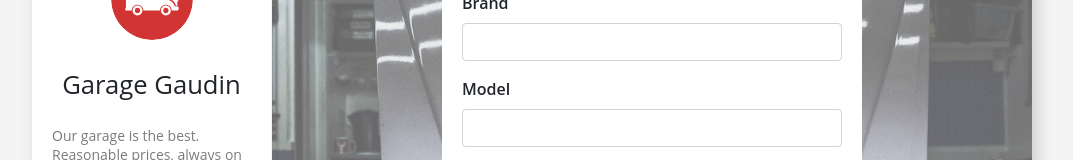
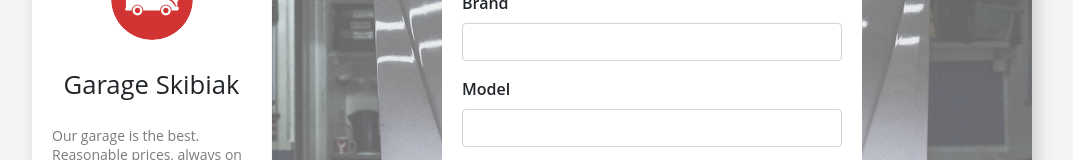
Before and after one commit to nskibiak/react-garage-redux, a React (Create React App) app: page / in a window 1280 px wide. Shown: the part 217-377 px from the top of the page, without its empty margins (108-1181 px from the left). Built offline with nearby package versions, Linux system fonts and the light colour scheme.

Commit message:
form successfully uploads to API

```diff
--- a/src/components/sidebar.jsx
+++ b/src/components/sidebar.jsx
@@ -11,7 +11,7 @@ class Sidebar extends Component {
           <img src={Mechanic} alt="Mechanic" className="illustration"/>
         </div>
         <img src={Logo} alt="Logo" className="logo"/>
-        <h1>Garage Gaudin</h1>
+        <h1>Garage Skibiak</h1>
         <p>Our garage is the best. Reasonable prices, always on time, we are the best (and fictional).</p>
         <Link to="/">Add a car</Link>
       </div>
```
